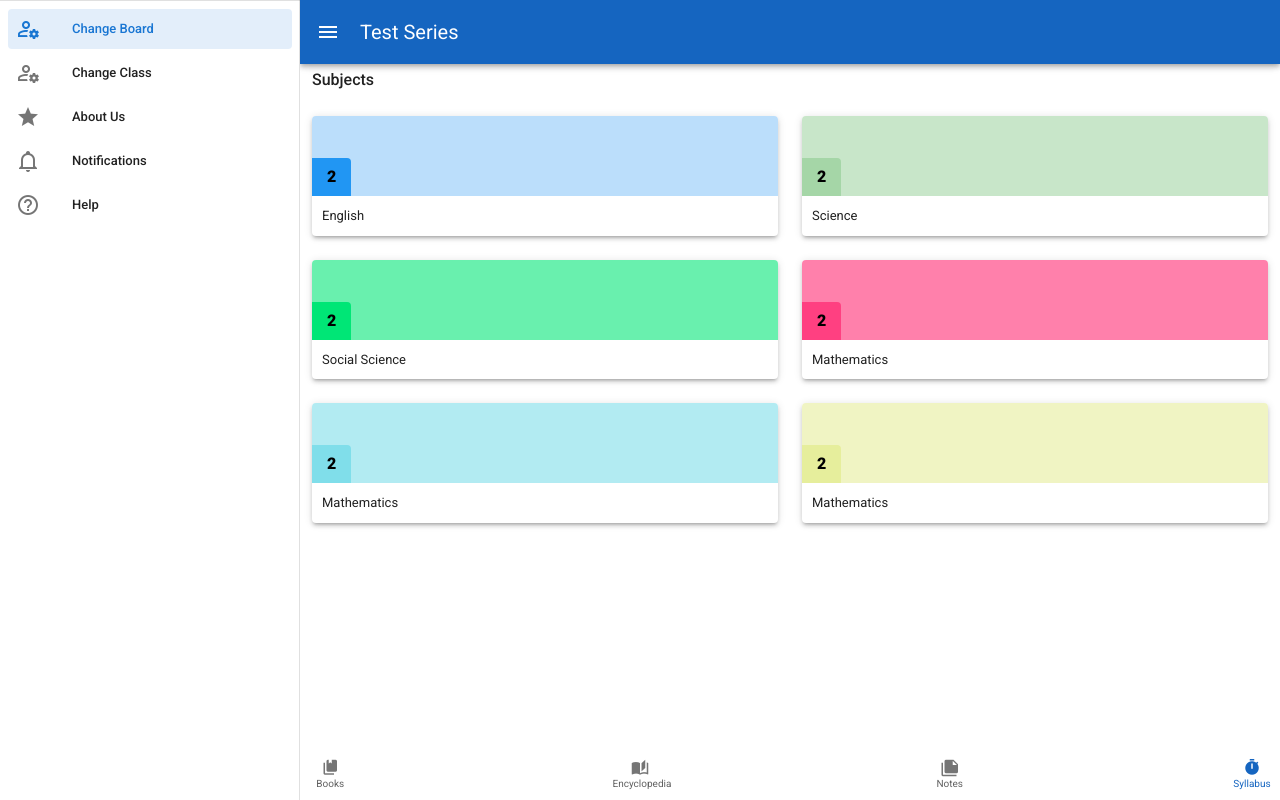
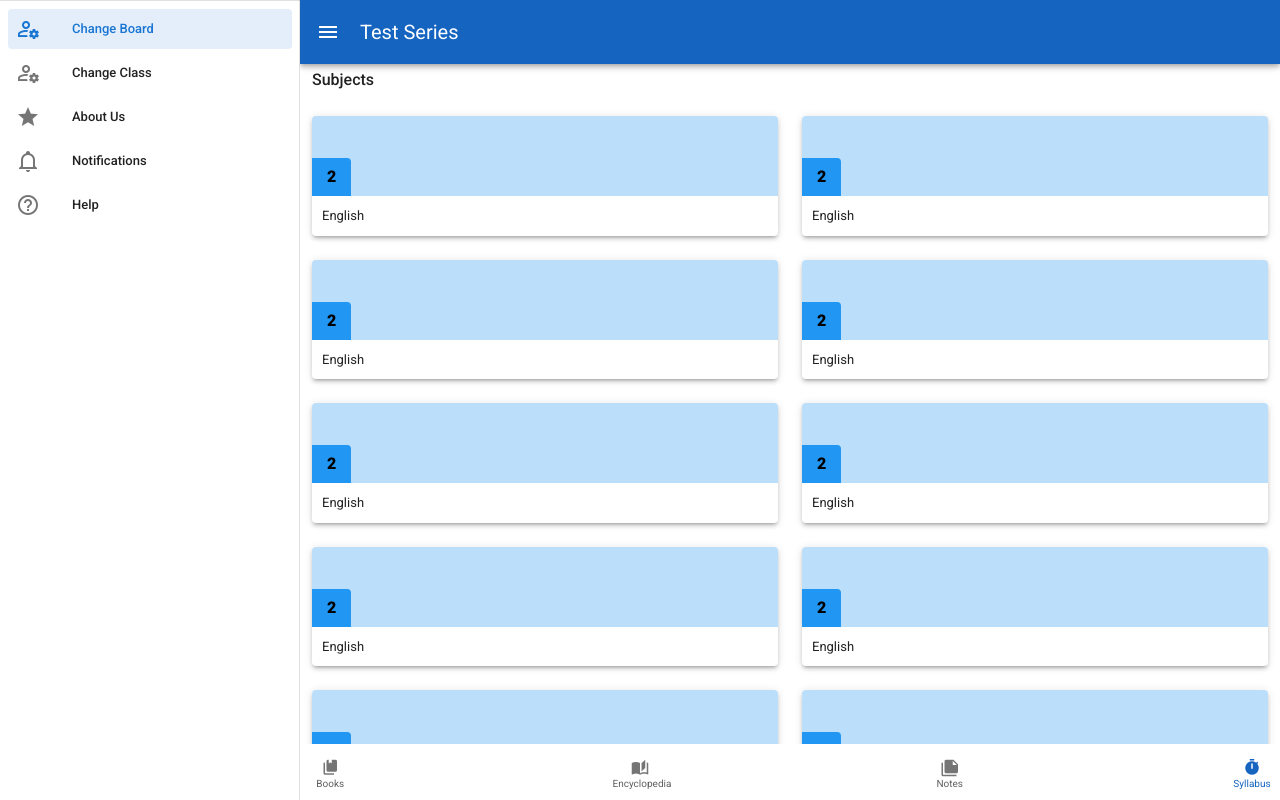
Before and after one commit to hi4manohar/edunotes, a Vue app: page /settings in a window 1280 px wide. Built offline with nearby package versions, Linux system fonts and the light colour scheme; sample sign-in values are in the browser's storage.

Commit message:
updated subjects

```diff
--- a/src/views/Settings.vue
+++ b/src/views/Settings.vue
@@ -9,7 +9,8 @@
             </v-col>
           </v-row>
           <v-row>
-            <v-col cols="6">
+              <v-col cols="6" v-for="(n, index) in 10" :key="index">
+                <router-link to="/syllabus/physics">
                 <v-card :elevation="3"  v-ripple>
                   <div class="card-header blue lighten-4">
                     <span class="blue lighten-6">2</span>
@@ -18,56 +19,7 @@
                     English
                   </div>
                 </v-card>
-            </v-col>
-            <v-col cols="6">
-              <v-card :elevation="3"  v-ripple>
-                <div class="card-header green lighten-4">
-                  <span class="green lighten-3">2</span>
-                </div>
-                <div class="card-footer">
-                  Science
-                </div>
-              </v-card>
-            </v-col>
-            <v-col cols="6">
-              <v-card :elevation="3"  v-ripple>
-                <div class="card-header green accent-2">
-                  <span class="green accent-3">2</span>
-                </div>
-                <div class="card-footer">
-                  Social Science
-                </div>
-              </v-card>
-            </v-col>
-            <v-col cols="6">
-              <v-card :elevation="3" v-ripple>
-                <div class="card-header pink accent-1" >
-                  <span class="pink accent-2">2</span>
-                </div>
-                <div class="card-footer">
-                  Mathematics
-                </div>
-              </v-card>
-            </v-col>
-            <v-col cols="6">
-              <v-card :elevation="3" v-ripple>
-                <div class="card-header cyan lighten-4" >
-                  <span class="cyan lighten-3">2</span>
-                </div>
-                <div class="card-footer">
-                  Mathematics
-                </div>
-              </v-card>
-            </v-col>
-            <v-col cols="6">
-              <v-card :elevation="3" v-ripple>
-                <div class="card-header lime lighten-4" >
-                  <span class="lime lighten-3">2</span>
-                </div>
-                <div class="card-footer">
-                  Mathematics
-                </div>
-              </v-card>
+              </router-link>
               </v-col>
           </v-row>
         </v-container>
```
Lines whose indentation alone changed are shown as unchanged.
